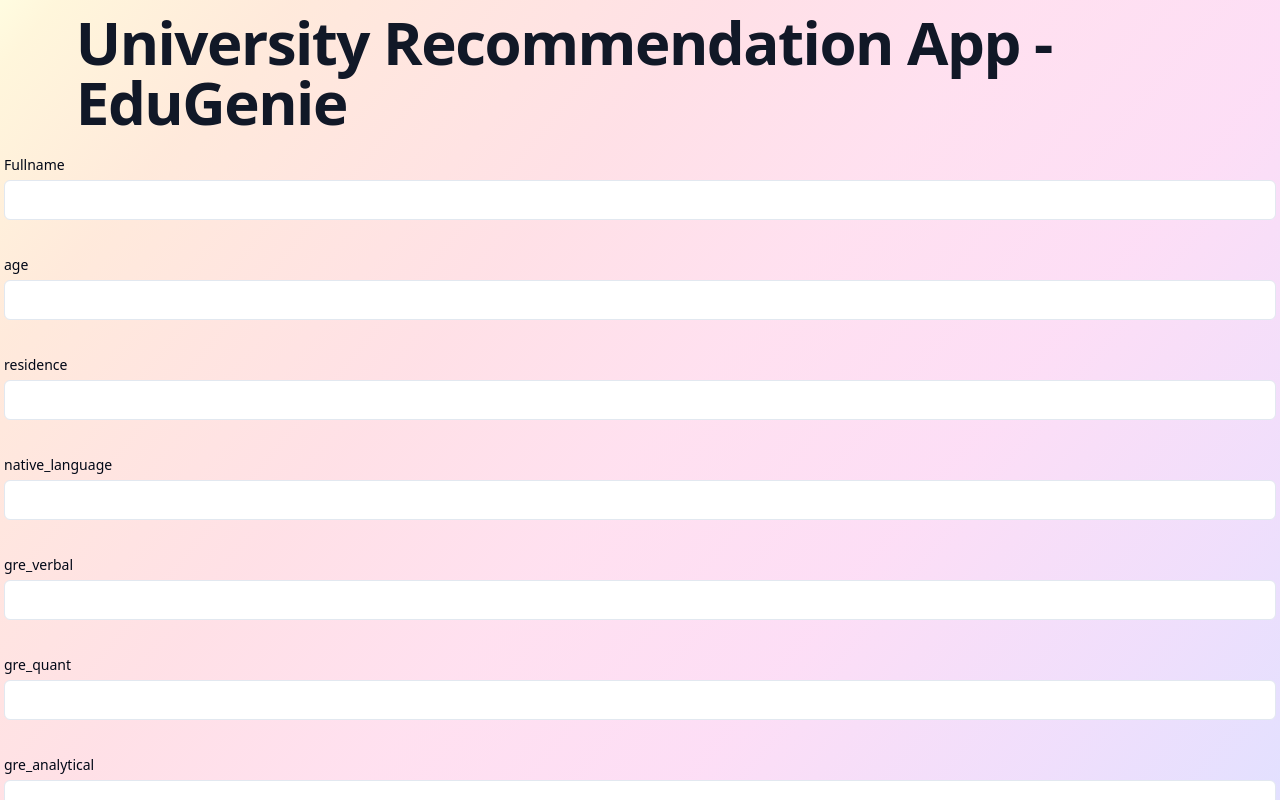
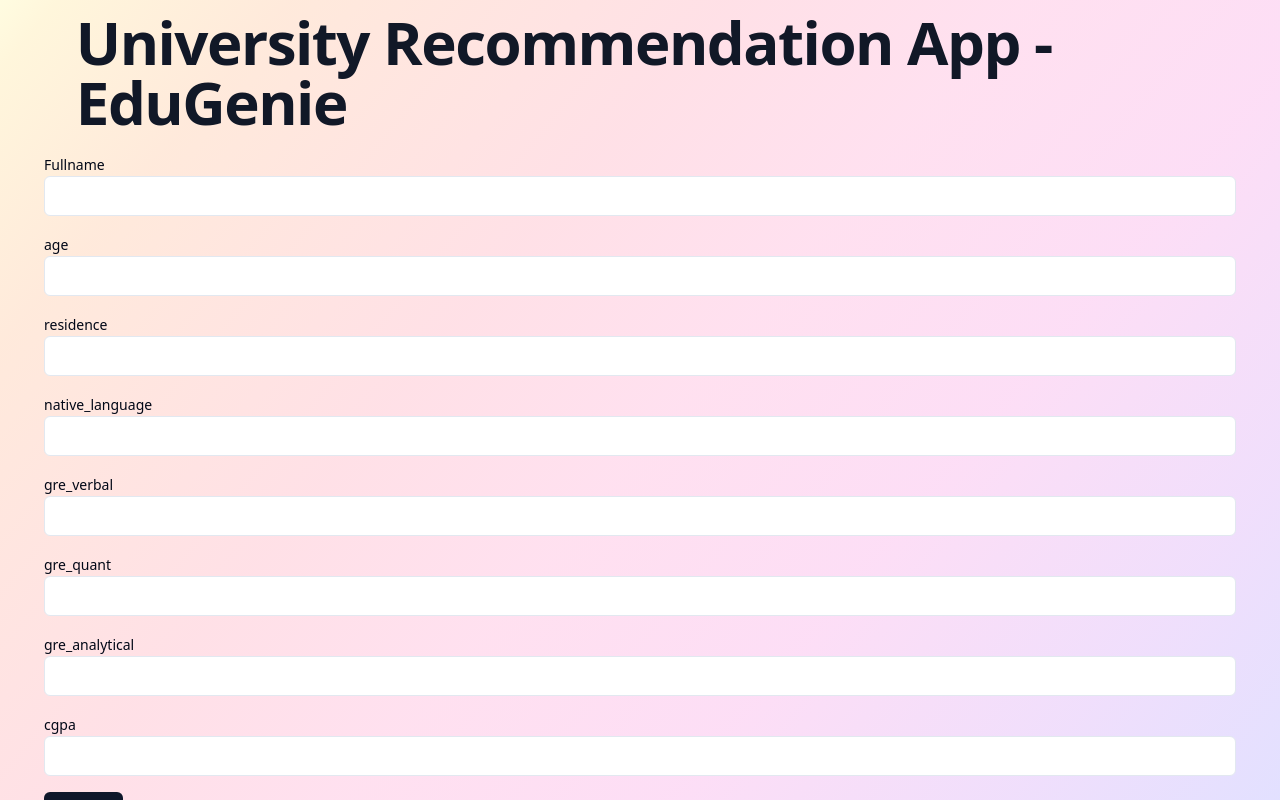
Before and after one commit to MingyangXiaKira/aaProject, a React (Vite) app: page /main in a window 1280 px wide. Built offline with nearby package versions, Linux system fonts and the light colour scheme.

Commit message:
style: widget style improvement

```diff
--- a/package.json
+++ b/package.json
@@ -15,6 +15,7 @@
     "@radix-ui/react-slot": "^1.0.2",
     "axios": "^1.6.8",
     "bcryptjs": "^2.4.3",
+    "proxy": "http://127.0.0.1:5000",
     "body-parser": "^1.20.2",
     "class-variance-authority": "^0.7.0",
     "clsx": "^2.1.0",
--- a/src/components/FormComponent.tsx
+++ b/src/components/FormComponent.tsx
@@ -1,6 +1,6 @@
 import React from "react";
-import '../i18n.js';
-import { useTranslation } from 'react-i18next';
+import "../i18n.js";
+import { useTranslation } from "react-i18next";
 import { zodResolver } from "@hookform/resolvers/zod";
 import { useForm } from "react-hook-form";
 import { z } from "zod";
@@ -25,7 +25,7 @@
   native_language: z.string(),
   gre_verbal: z.string(),
   gre_quant: z.string(),
-  gre_analytical:z.string(),
+  gre_analytical: z.string(),
   cgpa: z.string(),
   ielts: z.string(),
 });
@@ -46,7 +46,7 @@
       native_language: "",
       gre_verbal: "",
       gre_quant: "",
-      gre_analytical:"",
+      gre_analytical: "",
       cgpa: "",
       ielts: "",
     },
@@ -59,7 +59,7 @@
       age: parseInt(values.age, 10),
       gre_verbal: parseInt(values.gre_verbal, 10),
       gre_quant: parseInt(values.gre_quant, 10),
-      gre_analytical:parseInt(values.gre_analytical, 10),
+      gre_analytical: parseInt(values.gre_analytical, 10),
       cgpa: parseFloat(values.cgpa),
     };
     console.log(modifiedValues);
@@ -73,13 +73,14 @@
   }
   return (
     <Form {...form}>
-      <form onSubmit={form.handleSubmit(onSubmit)} className="space-y-8 p-1">
+      <div className="px-10">
+        <form onSubmit={form.handleSubmit(onSubmit)} className="space-y-4 p-1">
           <FormField
             control={form.control}
             name="fullname"
             render={({ field }) => (
               <FormItem>
-              <FormLabel> {t('main.Fullname')}</FormLabel>
+                <FormLabel> {t("main.Fullname")}</FormLabel>
                 <FormControl>
                   <Input {...field} />
                 </FormControl>
@@ -92,7 +93,7 @@
             name="age"
             render={({ field }) => (
               <FormItem>
-              <FormLabel>{t('main.age')}</FormLabel>
+                <FormLabel>{t("main.age")}</FormLabel>
                 <FormControl>
                   <Input {...field} />
                 </FormControl>
@@ -105,7 +106,7 @@
             name="residence"
             render={({ field }) => (
               <FormItem>
-              <FormLabel>{t('main.residence')}</FormLabel>
+                <FormLabel>{t("main.residence")}</FormLabel>
                 <FormControl>
                   <Input {...field} />
                 </FormControl>
@@ -118,7 +119,7 @@
             name="native_language"
             render={({ field }) => (
               <FormItem>
-              <FormLabel>{t('main.native_language')}</FormLabel>
+                <FormLabel>{t("main.native_language")}</FormLabel>
                 <FormControl>
                   <Input {...field} />
                 </FormControl>
@@ -131,7 +132,7 @@
             name="gre_verbal"
             render={({ field }) => (
               <FormItem>
-              <FormLabel>{t('main.gre_verbal')}</FormLabel>
+                <FormLabel>{t("main.gre_verbal")}</FormLabel>
                 <FormControl>
                   <Input {...field} />
                 </FormControl>
@@ -144,7 +145,7 @@
             name="gre_quant"
             render={({ field }) => (
               <FormItem>
-              <FormLabel>{t('main.gre_quant')}</FormLabel>
+                <FormLabel>{t("main.gre_quant")}</FormLabel>
                 <FormControl>
                   <Input {...field} />
                 </FormControl>
@@ -157,7 +158,7 @@
             name="gre_analytical"
             render={({ field }) => (
               <FormItem>
-                      <FormLabel>{t('main.gre_analytical')}</FormLabel>
+                <FormLabel>{t("main.gre_analytical")}</FormLabel>
                 <FormControl>
                   <Input {...field} />
                 </FormControl>
@@ -170,7 +171,7 @@
             name="cgpa"
             render={({ field }) => (
               <FormItem>
-              <FormLabel>{t('main.cgpa')}</FormLabel>
+                <FormLabel>{t("main.cgpa")}</FormLabel>
                 <FormControl>
                   <Input {...field} />
                 </FormControl>
@@ -178,24 +179,10 @@
               </FormItem>
             )}
           />
-        {nonEnglish && (
-          <FormField
-            control={form.control}
-            name="ielts"
-            render={({ field }) => (
-              <FormItem>
-                <FormLabel>ielts</FormLabel>
-                <FormControl>
-                  <Input {...field} />
-                </FormControl>
 
-                <FormMessage />
-              </FormItem>
-            )}
-          />
-        )}
-        <Button type="submit">{t('main.Submit')}</Button>
+          <Button type="submit">{t("main.Submit")}</Button>
         </form>
+      </div>
     </Form>
   );
 };
--- a/src/components/SchoolList.tsx
+++ b/src/components/SchoolList.tsx
@@ -18,11 +18,10 @@
     : [];
 
   return (
-    <div>
-      {schools.map((school,index)=>(
-          <SchoolItem key={index} school={school}/>
+    <div className="px-10">
+      {schools.map((school, index) => (
+        <SchoolItem key={index} school={school} />
       ))}
-
     </div>
   );
 };
--- a/src/components/ui/form.tsx
+++ b/src/components/ui/form.tsx
@@ -78,7 +78,7 @@
 
   return (
     <FormItemContext.Provider value={{ id }}>
-      <div ref={ref} className={cn("space-y-1", className)} {...props} />
+      <div ref={ref} className={cn("space-y-0", className)} {...props} />
     </FormItemContext.Provider>
   );
 });
```
Also changed, not shown: src/i18n.js (+9 -9 lines). Lines whose indentation alone changed are shown as unchanged.
